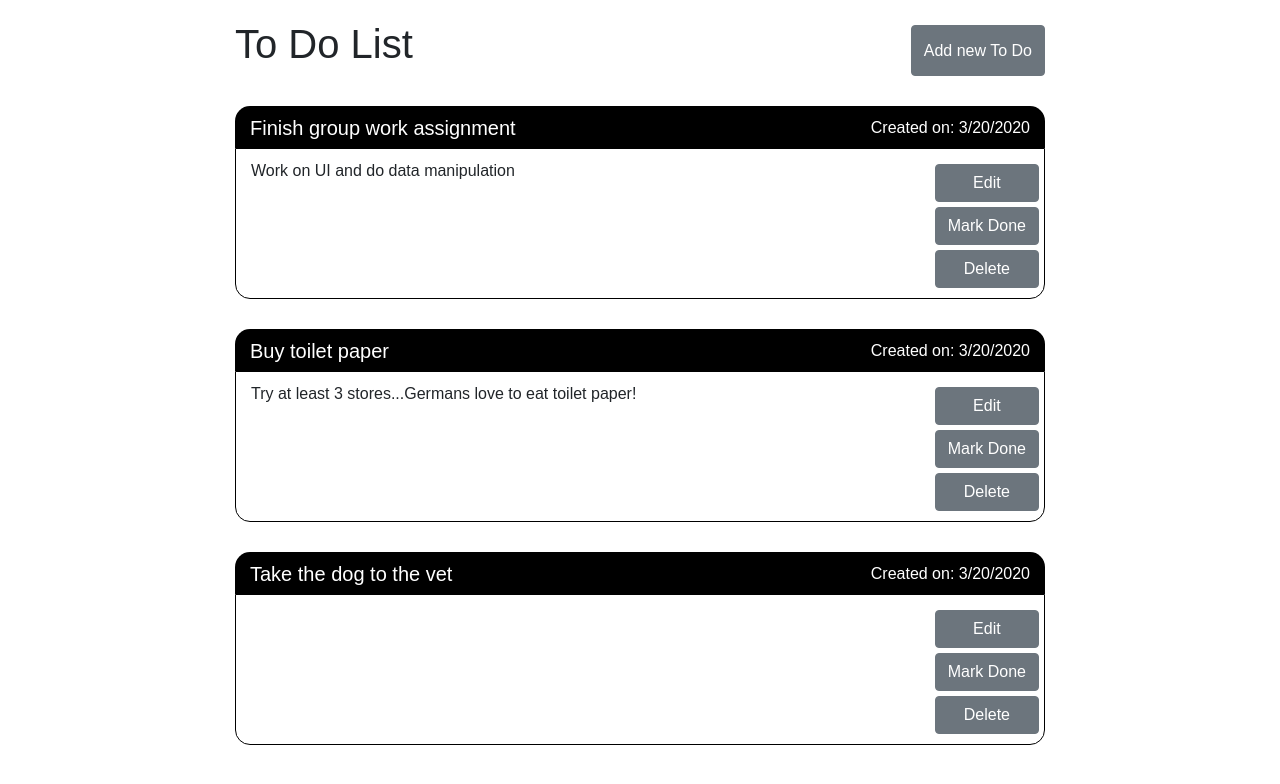
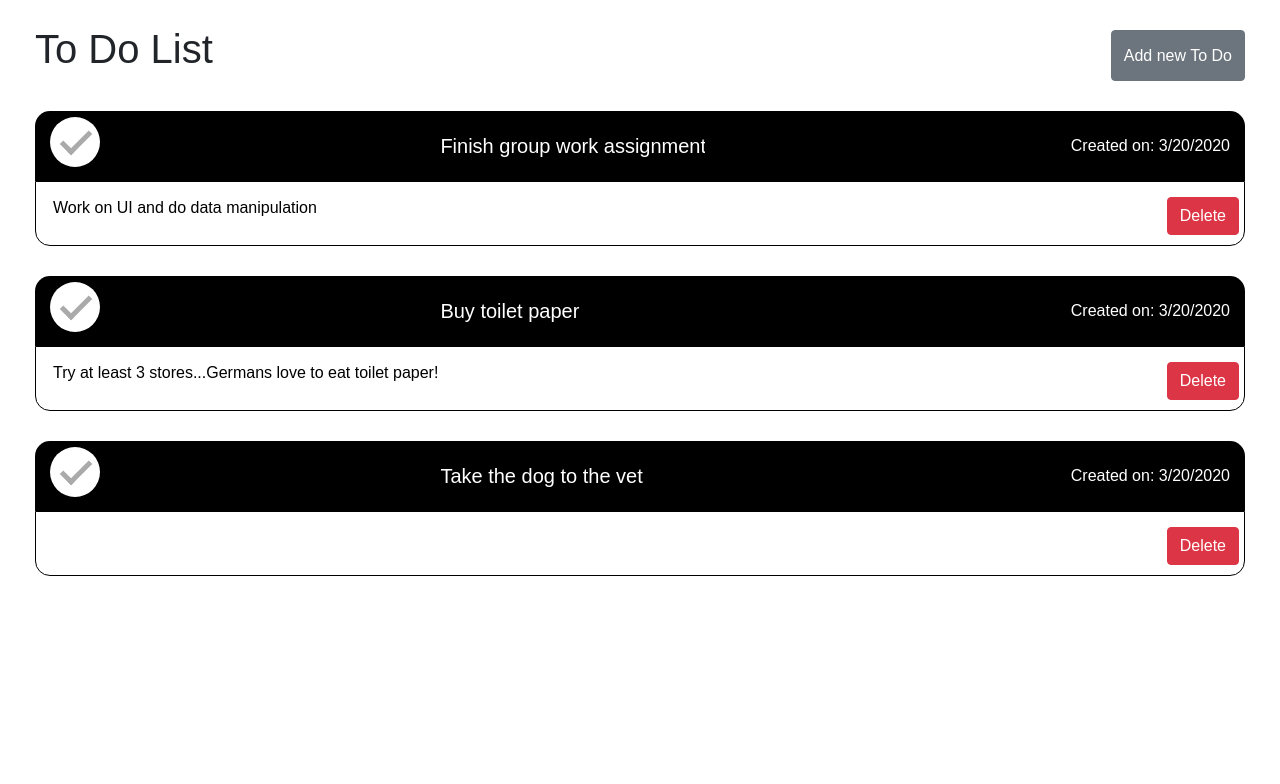
Before and after one commit to Bobaflex-HSV/ToDoList-React, a React (Create React App) app: page / in a window 1280 px wide. Shown: the top 784 px of the page. Built offline with nearby package versions, Linux system fonts and the light colour scheme.

Commit message:
Add edit function

```diff
--- a/src/components/Todo.js
+++ b/src/components/Todo.js
@@ -4,14 +4,31 @@ import TodoList from "./TodoList";
 
 export default function Todo({
   value,
+  id,
   dateProperty,
   descriptionProperty,
   doneProperty
 }) {
+  const [todoDetails, setDetails] = useState({
+    todoValue: value,
+    todoDescription: descriptionProperty
+  });
+
+  const [editMode, setEdit] = useState(false);
+  const [editIcon, setEditIcon] = useState("fa fa-pencil fa-fw");
+
   const [doneState, setDone] = useState(doneProperty);
 
-  function editTodo() {
-    alert("Clicked on edit");
+  function toggleEdit(el, id) {
+    setEdit(editMode ? false : true);
+    setEditIcon(editMode ? "fa fa-pencil fa-fw" : "fa fa-check fa-fw");
+
+    const valueProp = document.getElementById(id);
+    valueProp.disabled = editMode;
+  }
+  function editTodo(value) {
+    console.log("Clicked on edit");
+    setDetails({ todoValue: value.trim() });
   }
   function markDone() {
     doneState ? setDone(false) : setDone(true);
@@ -22,36 +39,48 @@ export default function Todo({
     arrayOfData.splice(index, 1);
   }
   return (
-    <div className="todo-wrapper">
+    <div id={"todo" + id} className="todo-wrapper">
       <div className="todo-title-date">
-        <h5>{value}</h5>
+        <input type="checkbox" id={"check" + id} onClick={markDone} />
+        <label htmlFor={"check" + id} />
+        <h5>
+          <input
+            type="text"
+            value={todoDetails.todoValue}
+            id={"title" + id}
+            className={doneState ? "done" : ""}
+            onChange={el => editTodo(el.target.value)}
+            disabled
+          />
+          <i
+            className={editIcon}
+            onClick={el => toggleEdit(el.target, "title" + id)}
+          />
+        </h5>
         <span>Created on: {dateProperty}</span>
       </div>
       <div className="description-wrapper">
         <div className="todo-description">
-          <span className={doneState ? "done" : ""}>{descriptionProperty}</span>
+          <input
+            type="text"
+            value={todoDetails.todoDescription}
+            id={"description" + id}
+            className={doneState ? "done" : ""}
+            onChange={el => editTodo(el.target.value)}
+            disabled
+          />
+          <i
+            className={editIcon}
+            onClick={el => toggleEdit(el.target, "description" + id)}
+          />
         </div>
         <div className="function-buttons">
           <button
-            onClick={editTodo}
-            type="button"
-            className="btn btn-secondary button-todo"
-          >
-            Edit
-          </button>
-          <button
-            onClick={markDone}
-            type="button"
-            className="btn btn-secondary button-todo"
-          >
-            {doneState ? "Mark Unone" : "Mark Done"}
-          </button>
-          <button
             onClick={deleteTodo}
             type="button"
-            className="btn btn-secondary button-todo"
+            className="btn btn-secondary button-todo btn btn-danger"
           >
-            Delete
+            <i class="fa fa-trash-o fa-lg" /> Delete
           </button>
         </div>
       </div>
--- a/src/components/TodoList.js
+++ b/src/components/TodoList.js
@@ -34,6 +34,7 @@ export default function TodoList() {
       <Todo
         key={index}
         value={element.value}
+        id={index}
         dateProperty={element.date}
         descriptionProperty={element.description}
         doneProperty={element.isDone}
--- a/src/styles/Todo.css
+++ b/src/styles/Todo.css
@@ -1,21 +1,16 @@
 .todo-wrapper {
-  padding-top: 10px;
-  padding-bottom: 10px;
-  padding-left: 15px;
-  padding-right: 15px;
+  padding: 10px 15px;
   display: flex;
   flex-direction: column;
-  margin-top: 10px;
-  margin-left: 20px;
-  margin-right: 20px;
+  margin: 10px 20px 0;
 }
 .todo-title-date {
-  padding-top: 10px;
-  padding-left: 15px;
-  padding-right: 15px;
+  position: relative;
+  padding: 10px 15px;
   display: flex;
   flex-direction: row;
   justify-content: space-between;
+  align-items: center;
   background-color: black;
   color: white;
   border-radius: 15px 15px 0px 0px;
@@ -31,18 +26,30 @@
 }
 
 .todo-description {
-  padding-top: 10px;
-  padding-bottom: 10px;
-  padding-left: 15px;
-  padding-right: 15px;
+  position: relative;
+  padding: 10px 15px;
   display: flex;
   flex-direction: row;
+  flex-grow: 1;
   justify-content: space-between;
+}
+.todo-description > input {
+  color: #000;
+  margin: 0;
+  padding-top: 0;
+  width: 98%;
+  border: 1px solid #ccc;
+  background: #dddddd;
+}
+.todo-description input:disabled {
+  background: #fff;
+  border: none;
 }
 
 .function-buttons {
   display: flex;
   flex-direction: column;
+  flex-grow: 0;
   justify-content: flex-end;
   margin-right: 5px;
   margin-top: 10px;
@@ -56,5 +63,92 @@
 }
 
 .done {
+  position: relative;
   text-decoration: line-through;
 }
+
+.todo-title-date input[type="checkbox"] {
+  visibility: hidden;
+  width: 50px;
+  height: 50px;
+  z-index: 100;
+}
+.todo-title-date label {
+  display: block;
+  position: absolute;
+  width: 50px;
+  height: 50px;
+  border-radius: 50%;
+  background: #fff;
+}
+.todo-title-date input[type="checkbox"] + label::before {
+  content: "";
+  display: block;
+  position: absolute;
+  top: 7px;
+  left: 18px;
+  width: 16px;
+  height: 30px;
+  border-bottom: 5px solid rgb(170, 170, 170);
+  border-right: 5px solid rgb(170, 170, 170);
+  background: none;
+  transform: rotate(45deg);
+}
+.todo-title-date label:hover {
+  cursor: pointer;
+  background: #e2e2e2;
+}
+.todo-title-date input[type="checkbox"]:hover + label::before {
+  border-bottom: 5px solid black;
+  border-right: 5px solid black;
+}
+.todo-title-date input[type="checkbox"]:checked + label {
+  background: rgb(60, 200, 60);
+}
+.todo-title-date input[type="checkbox"]:checked + label::before {
+  border-bottom: 5px solid black;
+  border-right: 5px solid black;
+}
+
+.todo-title-date h5 {
+  position: relative;
+  margin: 0;
+  padding: 0;
+}
+
+h5 input {
+  color: #1d1d1d;
+  padding: 10px;
+  padding-right: 35px;
+  border: 1px solid #1d1d1d;
+  border-radius: 10px;
+  background: #fff;
+}
+h5 input:disabled {
+  color: #fff;
+  padding: 10px;
+  padding-right: 35px;
+  border: none;
+  background: #000;
+}
+
+h5 i,
+.todo-description i {
+  color: #777;
+  cursor: pointer;
+  display: block;
+  position: absolute;
+  top: 50%;
+  right: 8px;
+  margin: 0;
+  padding: 0 10px;
+  width: 20px;
+  height: 20px;
+  border: none;
+  background: none;
+  transform: translateY(-50%);
+}
+h5 i:hover,
+.todo-description i:hover {
+  color: #ddd;
+}
--- a/src/styles/styles.css
+++ b/src/styles/styles.css
@@ -1,13 +1,13 @@
+* {
+  box-sizing: border-box;
+}
 body {
+  text-align: center;
   width: 100%;
-  margin-left: auto;
-  margin-right: auto;
+  margin: 0;
 }
 
 .App {
   font-family: sans-serif;
-  text-align: center;
-
-  margin-left: 200px;
-  margin-right: 200px;
+  margin: 15px auto;
 }
```
